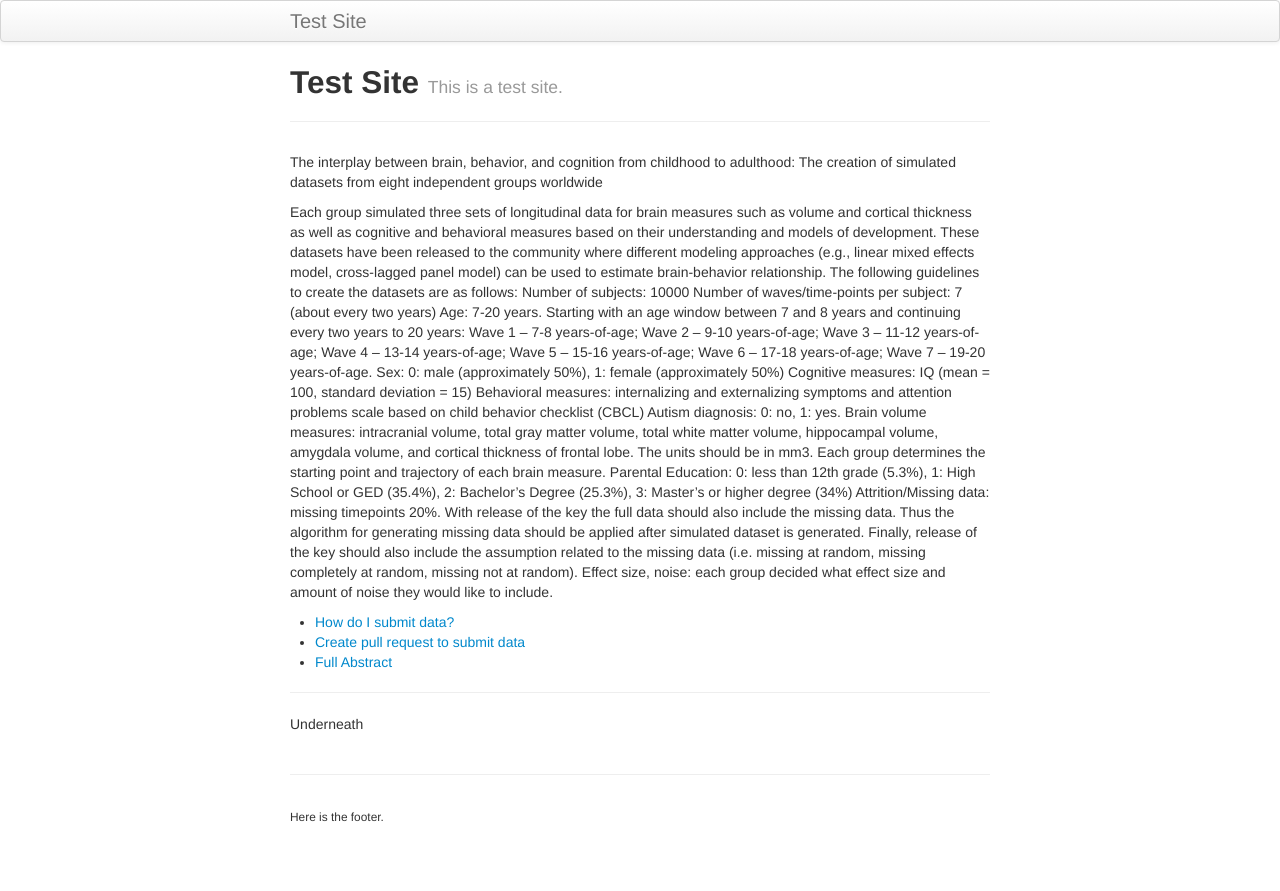
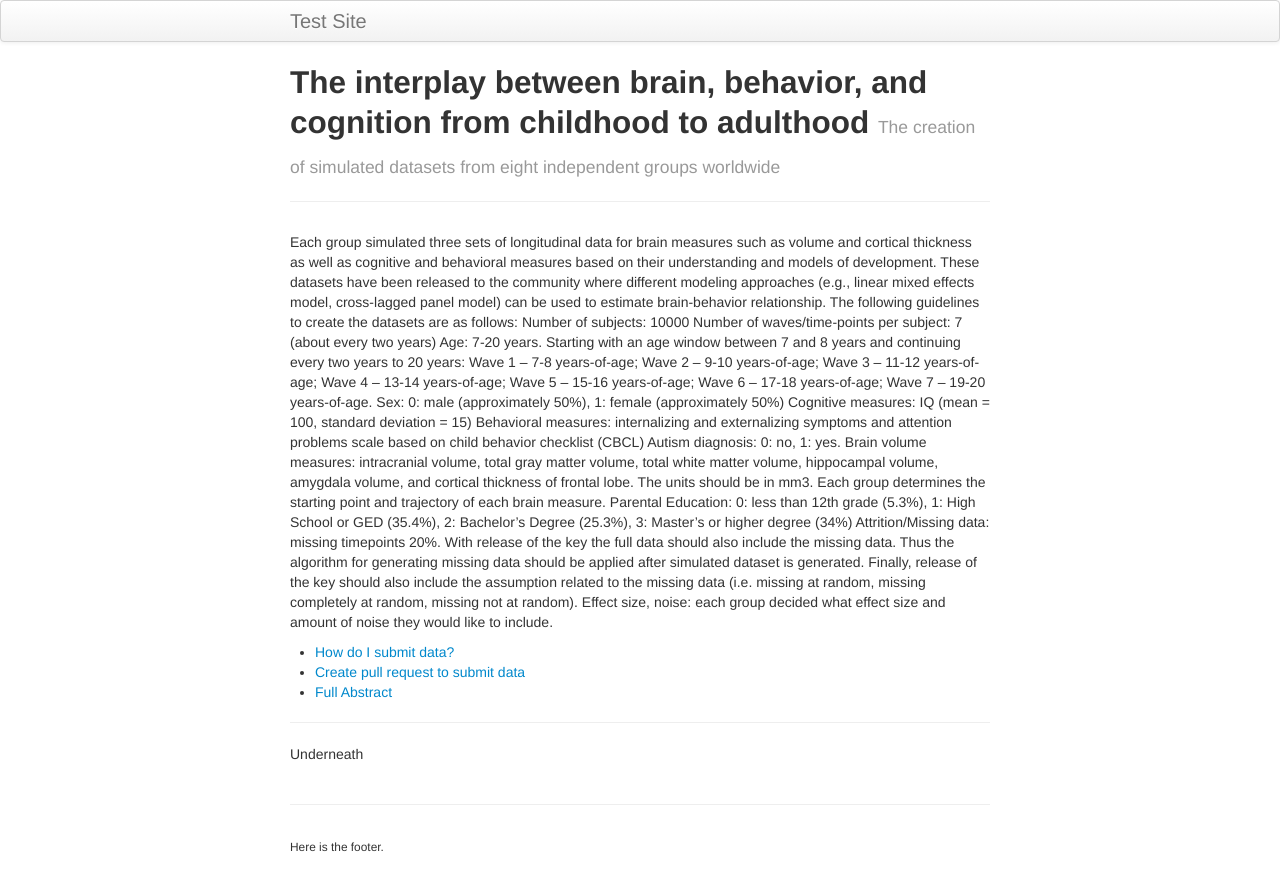
Before and after one commit to dmoracze/test.github.io, a Jekyll site: the page built from index.md, in a window 1280 px wide. Shown: the top 891 px of the page. Built offline with Jekyll 4.4.1, drawn with Linux system fonts in a browser that asks for light colours.

Commit message:
update index

```diff
--- a/index.md
+++ b/index.md
@@ -1,11 +1,9 @@
 ---
 layout: page
-title: Test Site
-tagline: This is a test site.
+title: The interplay between brain, behavior, and cognition from childhood to adulthood
+tagline: The creation of simulated datasets from eight independent groups worldwide
 description:
 ---
-
-The interplay between brain, behavior, and cognition from childhood to adulthood: The creation of simulated datasets from eight independent groups worldwide
 
 Each group simulated three sets of longitudinal data for brain measures such as volume and cortical thickness as well as cognitive and behavioral measures based on their understanding and models of development. These datasets have been released to the community where different modeling approaches (e.g., linear mixed effects model, cross-lagged panel model) can be used to estimate brain-behavior relationship.
 The following guidelines to create the datasets are as follows:
```
